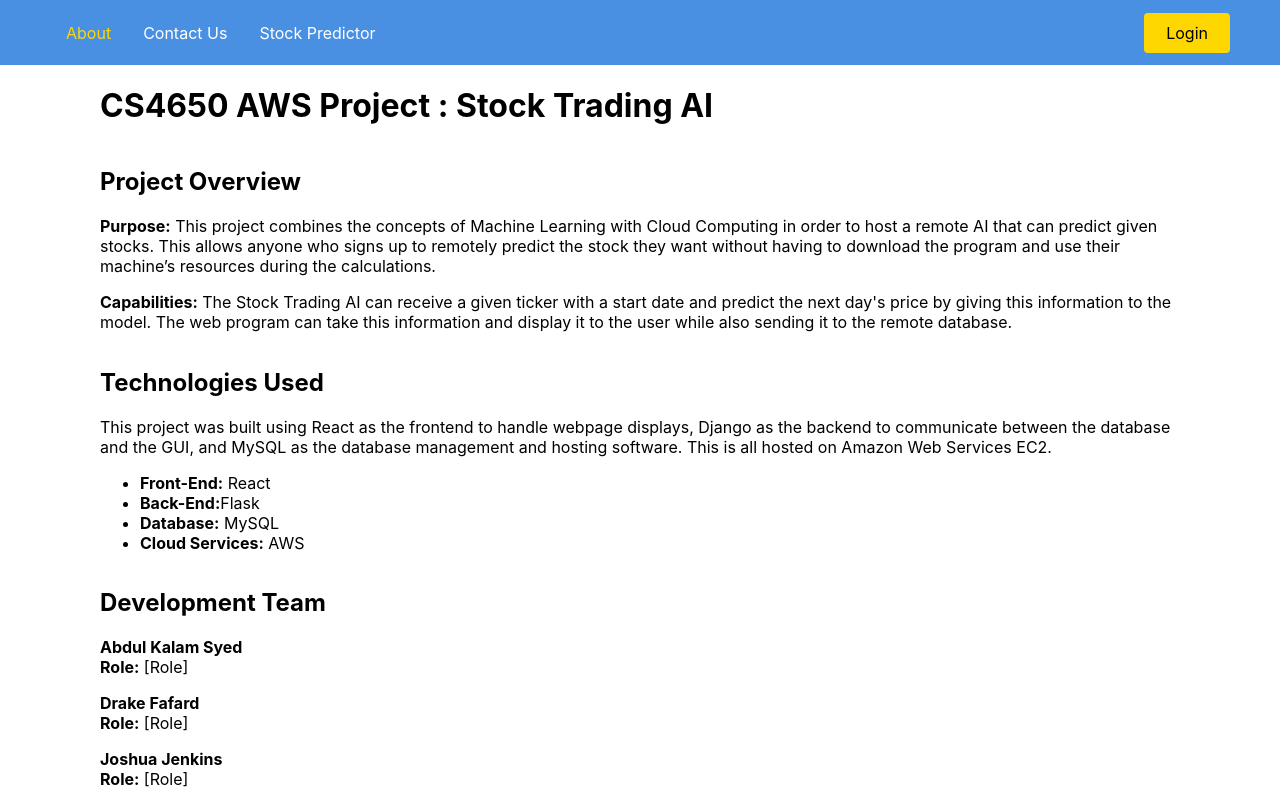
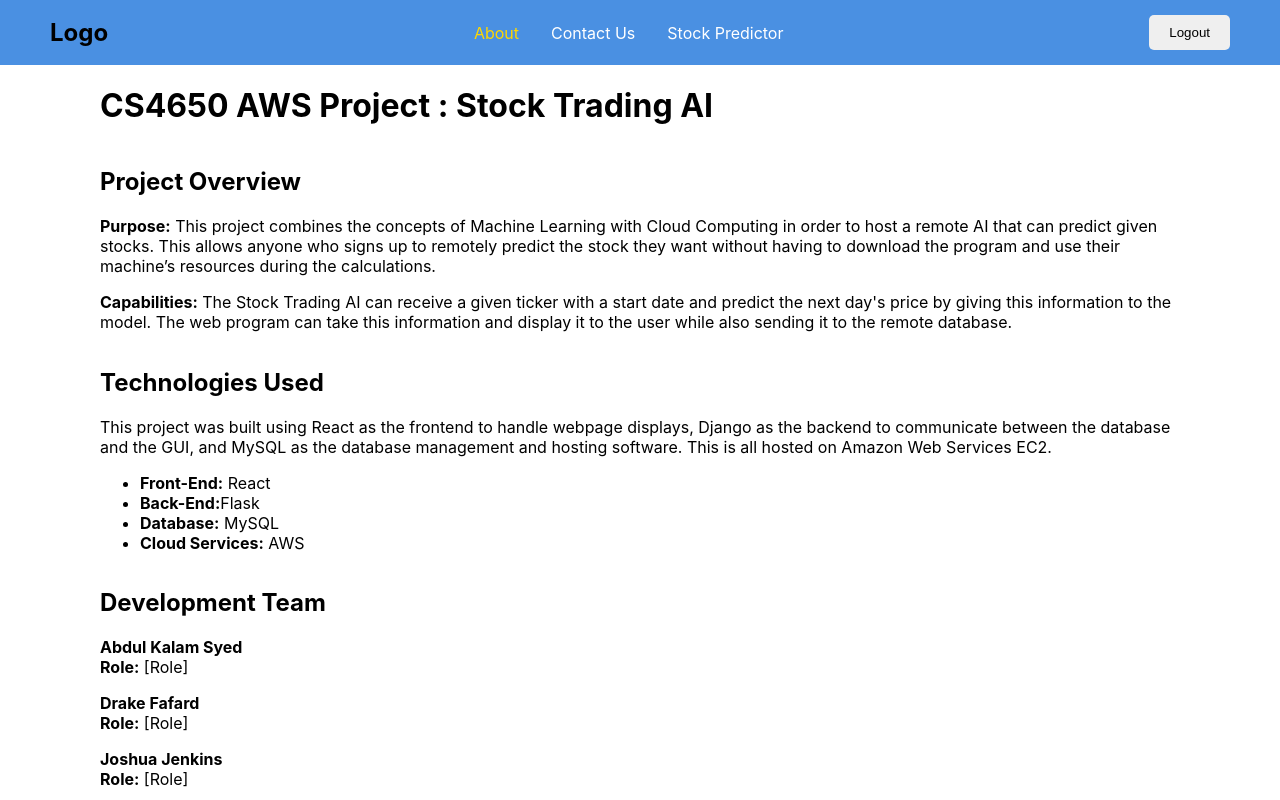
Before and after one commit to DaJoesh/CS4650-AWS-Project, a React (Create React App) app in the folder frontend/: page /about in a window 1280 px wide. Shown: the top 800 px of the page. Built offline with nearby package versions, Linux system fonts and the light colour scheme.

Commit message:
Added navbar functionality

```diff
--- a/frontend/src/App.js
+++ b/frontend/src/App.js
@@ -10,32 +10,29 @@ import About from "./pages/about";
 import Contact from "./pages/contact";
 import Predictor from "./pages/predictor";
 import Login from "./pages/login";
+import SignUp from "./pages/signup"; // Import the SignUp component
 
 export const AuthContext = createContext();
 
 function App() {
-    const [isLoggedIn, setIsLoggedIn] = useState(false);
+  const [isLoggedIn, setIsLoggedIn] = useState(true);
 
   return (
     <AuthContext.Provider value={{ isLoggedIn, setIsLoggedIn }}>
       <Router>
         <Navbar />
         <Routes>
-                    {/* Directly render the About component for the /about route */}
+          {/* Set the default landing page to About */}
+          <Route path="/" element={<Navigate to="/about" />} />
           <Route path="/about" element={<About />} />
           <Route path="/contact" element={<Contact />} />
           {/* Restrict Predictor route based on isLoggedIn */}
           <Route
             path="/predictor"
-                        element={
-                            isLoggedIn ? <Predictor /> : <Navigate to="/login" />
-                        }
+            element={isLoggedIn ? <Predictor /> : <Navigate to="/login" />}
           />
-                    {/* Pass setIsLoggedIn as a prop to Login component */}
-                    <Route
-                        path="/login"
-                        element={<Login setIsLoggedIn={setIsLoggedIn} />}
-                    />
+          <Route path="/login" element={<Login />} />
+
         </Routes>
       </Router>
     </AuthContext.Provider>
--- a/frontend/src/components/Navbar/index.js
+++ b/frontend/src/components/Navbar/index.js
@@ -1,41 +1,36 @@
-import React from "react";
-import { useState } from "react";
-import {
-    Nav,
-    NavLink,
-    Bars,
-    NavMenu,
-    NavBtn,
-    NavBtnLink,
-} from "./NavbarElements";
+import { Nav, NavMenu, NavBtn, NavBtnLink, NavLink } from "./NavbarElements"; // Import custom styled components
+import { useContext } from "react";
+import { AuthContext } from "../../App";
+import { useNavigate } from "react-router-dom";
 
 const Navbar = () => {
-    const [isLoggedIn, setIsLoggedIn] = useState(true);
+  const { isLoggedIn, setIsLoggedIn } = useContext(AuthContext);
+  const navigate = useNavigate();
+
+  const handleLogout = () => {
+    localStorage.removeItem("user_id");
+    setIsLoggedIn(false);
+    navigate("/about");
+  };
 
   return (
-        <>
     <Nav>
-                <Bars />
-
+      <div className="logo">
+        <h1>Logo</h1>
+      </div>
       <NavMenu>
-                    <NavLink to="/about" >
-                        About
-                    </NavLink>
-                    <NavLink to="/contact">
-                        Contact Us
-                    </NavLink>
-                    {isLoggedIn &&
-                    <NavLink to="/predictor">Stock Predictor</NavLink>}
-
+        <NavLink to="/about">About</NavLink>
+        <NavLink to="/contact">Contact Us</NavLink>
+        {isLoggedIn && <NavLink to="/predictor">Stock Predictor</NavLink>}
       </NavMenu>
       <NavBtn>
-                    {/*link into the auth0 signin through this button*/}
-                    <NavBtnLink to="/login">
-                        Login
-                    </NavBtnLink>
+        {isLoggedIn ? (
+          <button onClick={handleLogout}>Logout</button>
+        ) : (
+          <NavBtnLink to="/login">Login</NavBtnLink>
+        )}
       </NavBtn>
     </Nav>
-        </>
   );
 };
 
--- /dev/null
+++ b/frontend/src/pages/signup.js
@@ -0,0 +1,20 @@
+import React from "react";
+
+const About = () => {
+    return (
+        <div
+            style={{
+                display: "flex",
+                justifyContent: "center",
+                alignItems: "center",
+                height: "100vh",
+            }}
+        >
+            <h1>
+                filler
+            </h1>
+        </div>
+    );
+};
+
+export default About;
```
Also changed, not shown: 1 other file (tests, documents, lock files or other folders). Lines whose indentation alone changed are shown as unchanged.
